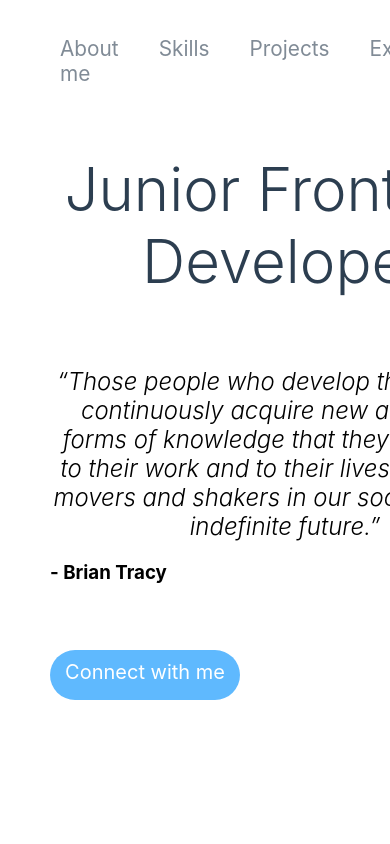
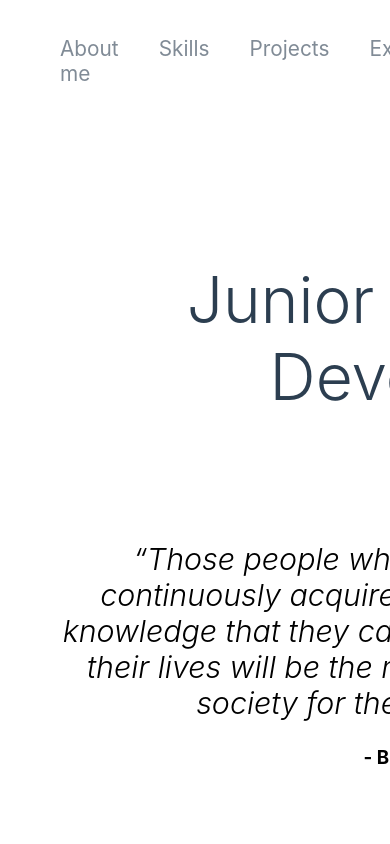
Before and after one commit to hbence97/react-portfolio, a React (Create React App) app: page / in a window 390 px wide. Shown: the top 844 px of the page. Built offline with nearby package versions, Linux system fonts and the light colour scheme; some icons are missing.

Commit message:
Add few responsive tweaks

```diff
--- a/src/App.css
+++ b/src/App.css
@@ -101,6 +101,11 @@ header .content-text h3 {
   text-decoration: none;
   text-align: center;
   color: white;
+  transition: 0.2s ease;
+}
+
+.header-button:hover {
+  transform: scale(1.15);
 }
 
 header .content-text h1,
@@ -859,6 +864,19 @@ header .content-text h1,
 }
 
 @media screen and (max-width: 860px) {
+  /* Header */
+  header .content-text {
+    width: initial;
+    text-align: center;
+    margin-left: 40px;
+    margin-right: 40px;
+  }
+
+  header .header-button {
+    left: 50%;
+    transform: translate(-50%, -50%);
+  }
+
   /* Skills */
   .skills-icons {
     display: grid;
@@ -913,7 +931,27 @@ header .content-text h1,
   }
 }
 
+@media screen and (max-width: 660px) {
+  header article {
+    height: 120%;
+  }
+
+  header h1 {
+    margin-bottom: 100px;
+  }
+
+  header .header-button {
+    transform: translate(-50%, 200%);
+  }
+}
+
 @media screen and (max-width: 625px) {
+  /* Header */
+  header .header-button {
+    display: none;
+  }
+
+  /* Projects */
   .experience::before {
     top: 5665px;
   }
@@ -929,9 +967,21 @@ header .content-text h1,
     background-image: none;
   }
 
+  header .content-text {
+    height: 100%;
+  }
+
   header .content-text h1,
   header .content-text h2 {
     text-align: center;
+  }
+
+  header .content-text h1 {
+    font-size: 4em;
+  }
+
+  header .content-text h2 {
+    font-size: 1.9em;
   }
 
   /* Transition images */
```
